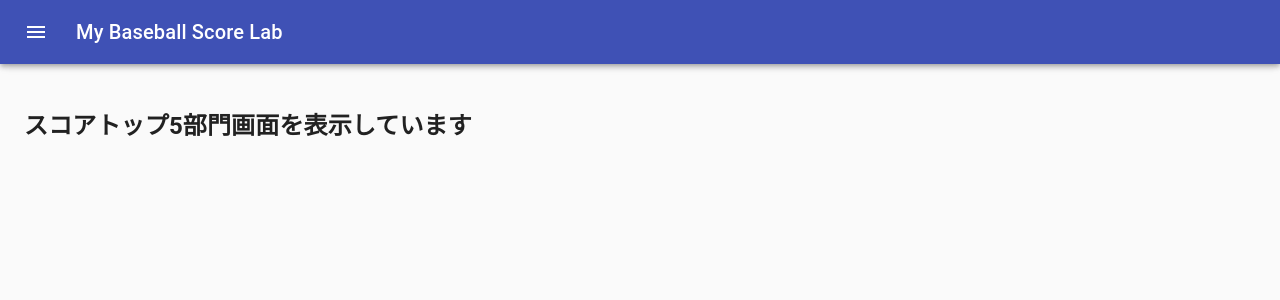
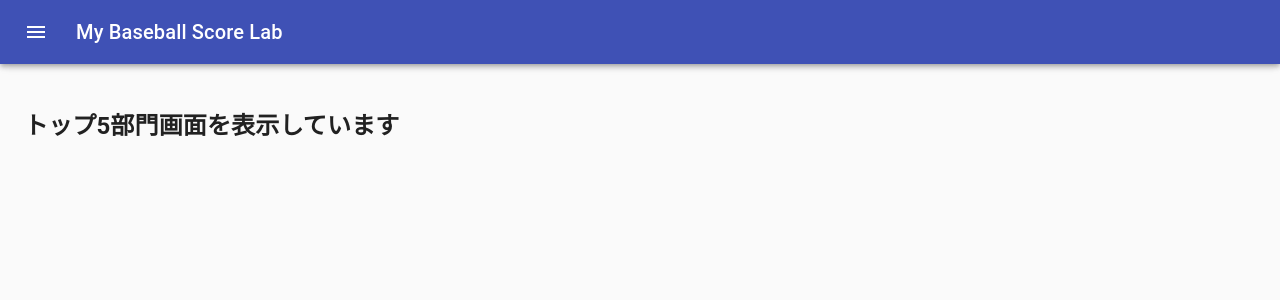
Before and after one commit to k-haruaki/MyBaseballScoreApp, a React (Create React App) app: page /scoretop5 in a window 1280 px wide. Shown: the top 300 px of the page. Built offline with nearby package versions, Linux system fonts and the light colour scheme.

Commit message:
ランキングトップ５を表示する画面の修正

```diff
--- a/src/templates/ScoreTop5.js
+++ b/src/templates/ScoreTop5.js
@@ -4,7 +4,7 @@ const ScoreTop5 = () => {
 
   return (
     <>
-      <h2>スコアトップ5部門画面を表示しています</h2>
+      <h2>トップ5部門画面を表示しています</h2>
     </>
   )
 }
```
